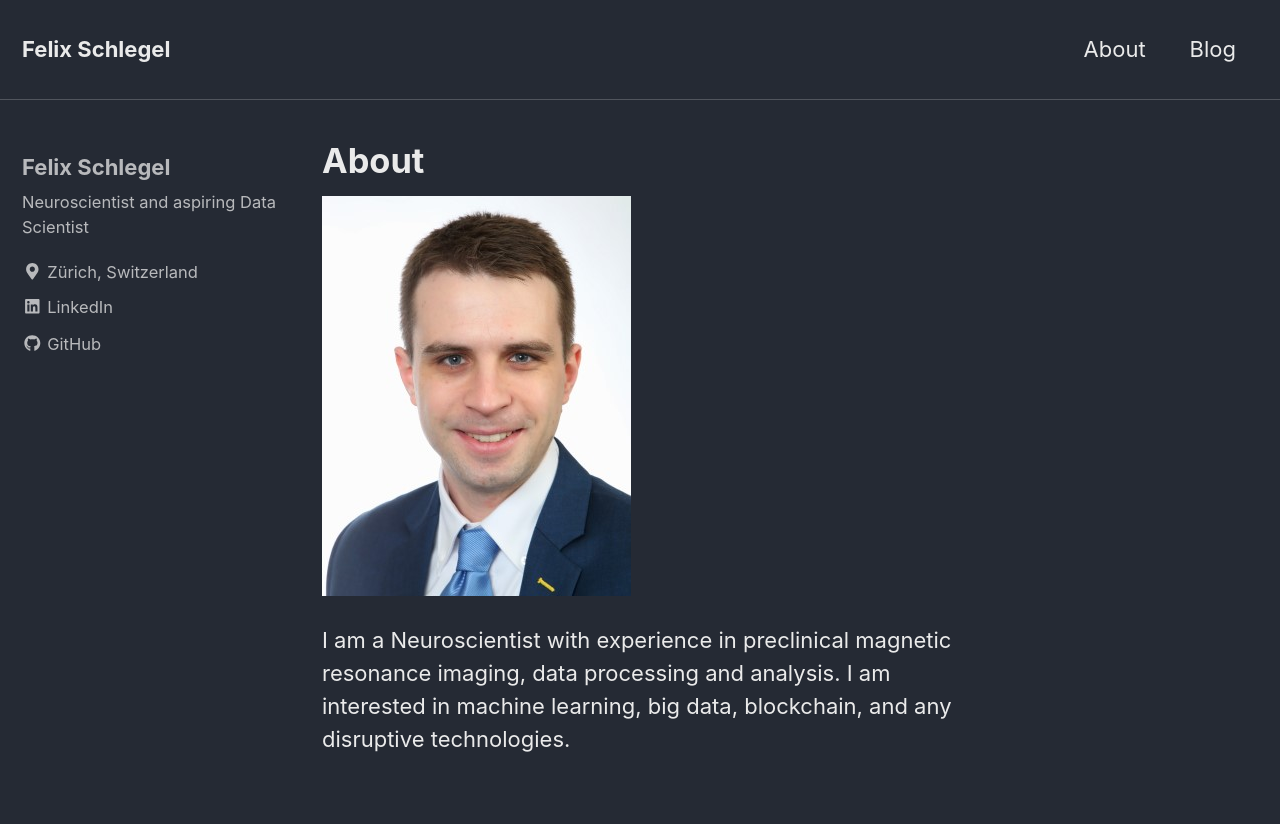
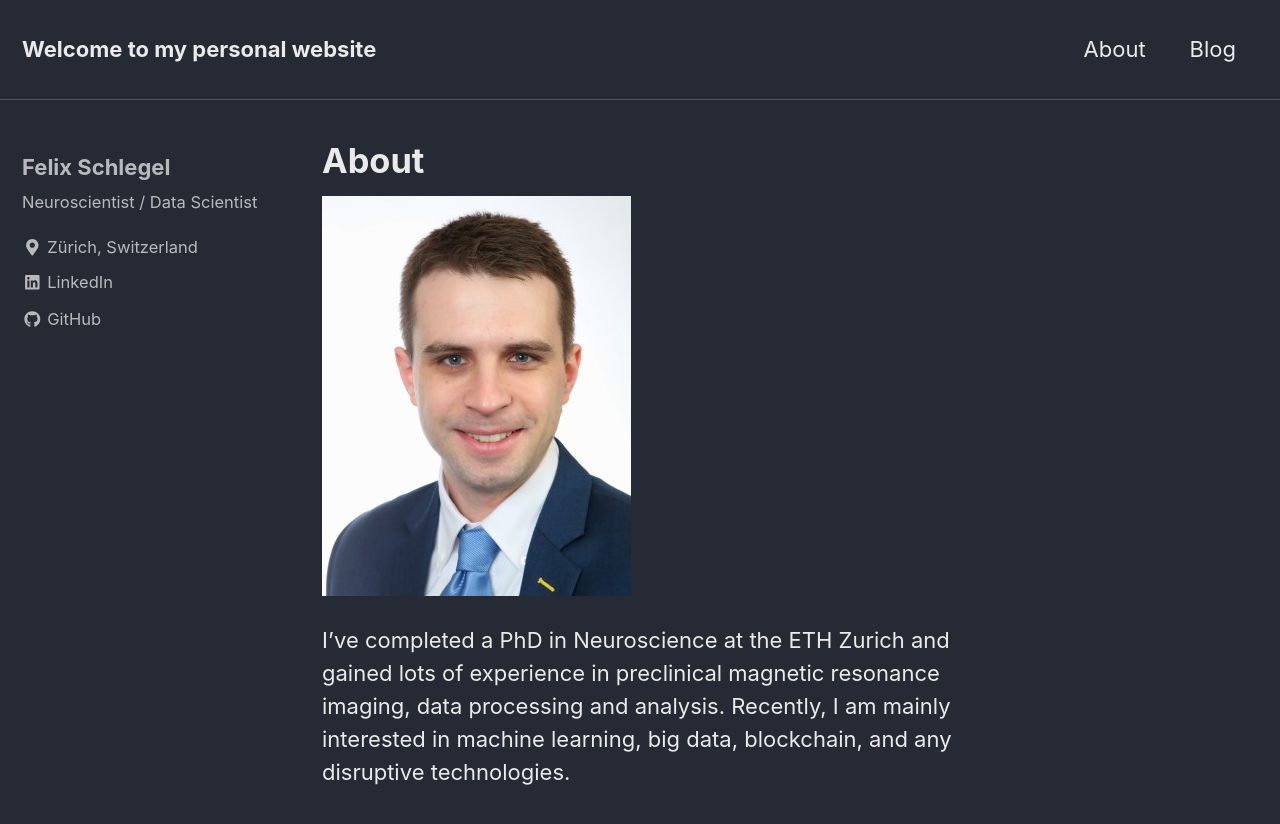
Before and after one commit to felixsc1/felixsc1.github.io, a Jekyll site: the page built from _pages/about.md, in a window 1280 px wide and 900 px high. Shown: the top 824 px of the window. Built offline with Jekyll 4.4.1, drawn with Linux system fonts in a browser that asks for light colours; nearby versions of some CDN libraries.

Commit message:
adding more pages

```diff
--- a/_config.yml
+++ b/_config.yml
@@ -16,7 +16,7 @@ minimal_mistakes_skin    : "dark" # "air", "aqua", "contrast", "dark", "dirt", "
 
 # Site Settings
 locale                   : "en-EN"
-title                    : "Felix Schlegel"
+title                    : "Welcome to my personal website"
 title_separator          : "-"
 name                     : "Felix Schlegel"
 description              : "Portfolio and Blog"
@@ -102,7 +102,7 @@ analytics:
 author:
   name             : "Felix Schlegel"
   avatar           : # path of avatar image, e.g. "/assets/images/bio-photo.jpg"
-  bio              : "Neuroscientist and aspiring Data Scientist"
+  bio              : "Neuroscientist / Data Scientist"
   location         : "Zürich, Switzerland"
   email            :
   uri              :
--- a/_pages/about.md
+++ b/_pages/about.md
@@ -5,4 +5,4 @@ header:
 ---
 ![Portrait](/assets/images/felix.jpg "Portrait")
 
-I am a Neuroscientist with experience in preclinical magnetic resonance imaging, data processing and analysis. I am interested in machine learning, big data, blockchain, and any disruptive technologies.
+I've completed a PhD in Neuroscience at the ETH Zurich and gained lots of experience in preclinical magnetic resonance imaging, data processing and analysis. Recently, I am mainly interested in machine learning, big data, blockchain, and any disruptive technologies.
```
Also changed, not shown: _pages/blog.md (added, +19 -0 lines), _posts/2018-08-10-oura.md (added, +15 -0 lines), assets/images/oura/matrix.PNG (added), assets/images/prime_cropped.jpg (added), 1 other file.
